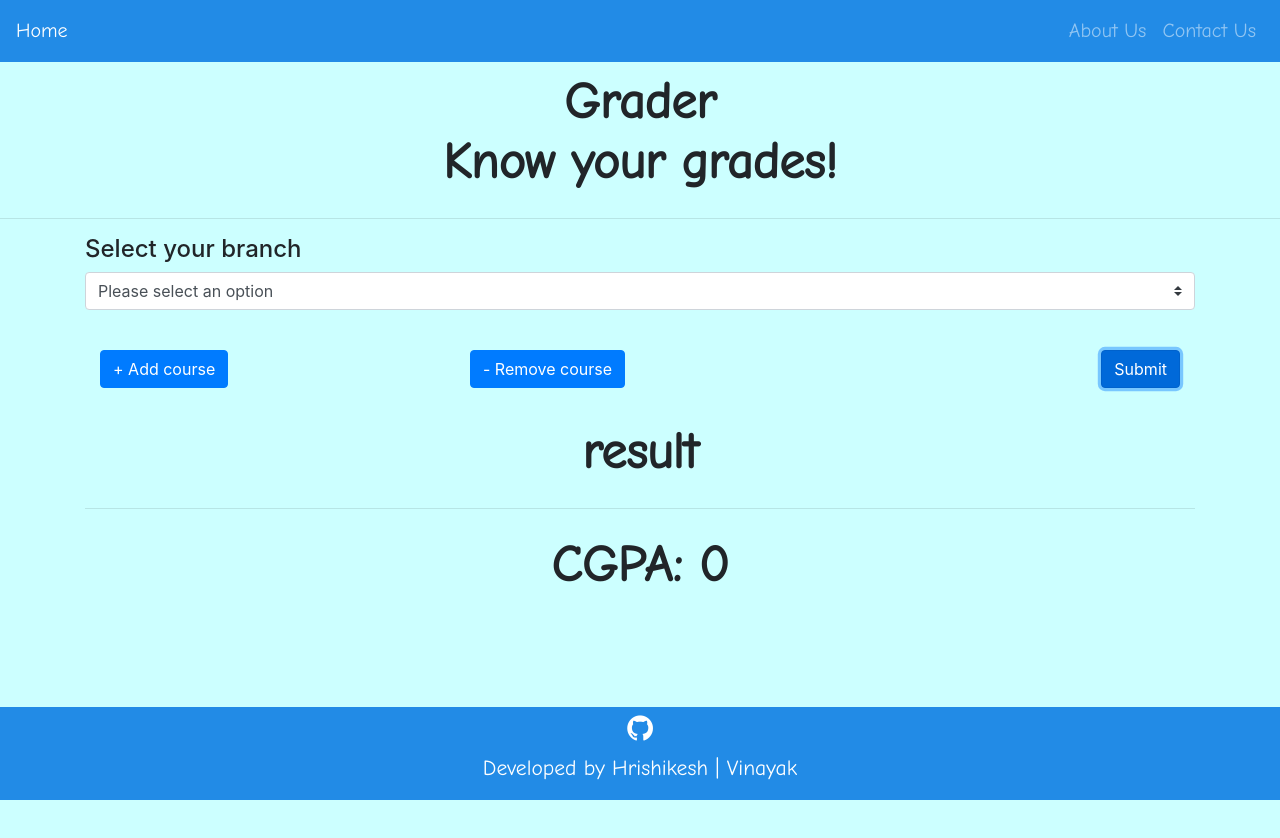
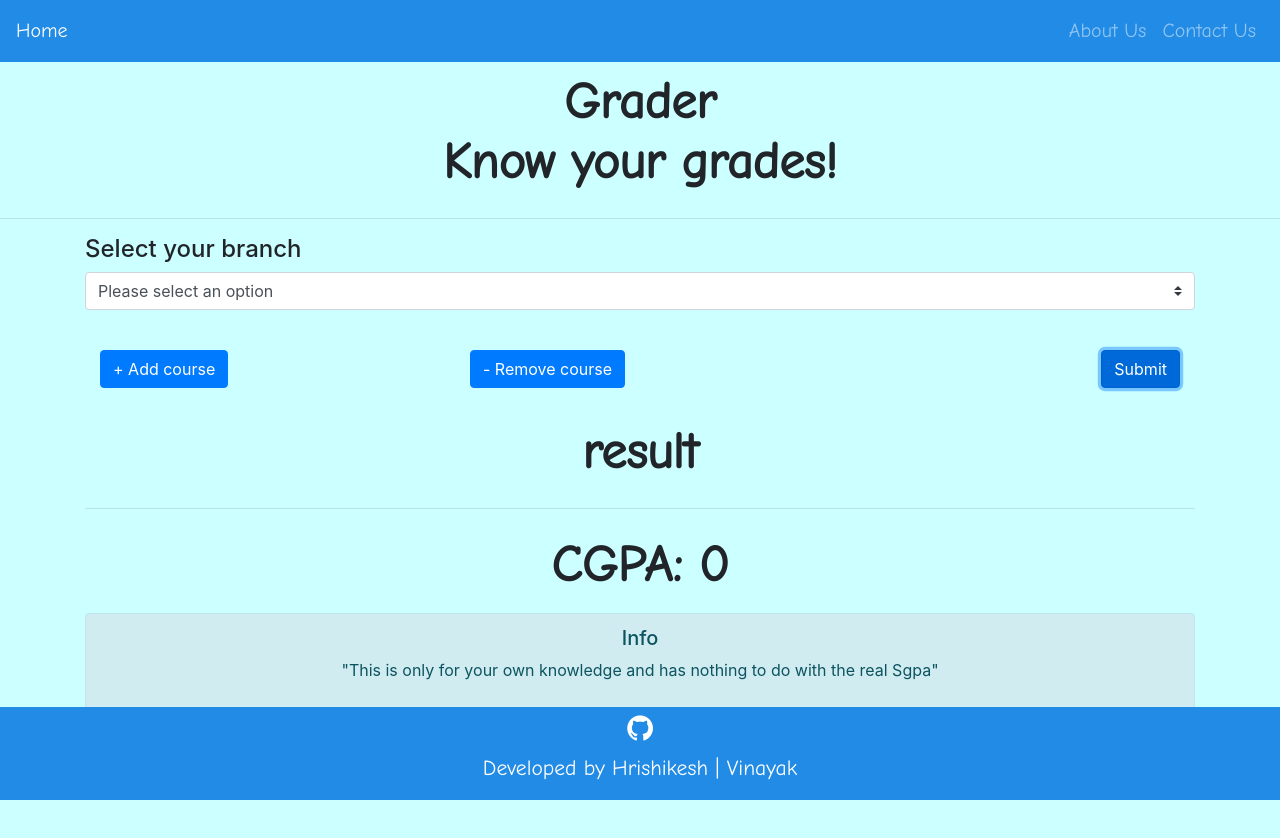
Before and after one commit to Bot-Academia/Grader, a Vue app: page / in a window 1280 px wide. Both pictures are taken after a click on the button "Submit". Shown: the top 838 px of the page. Before the commit the page ends 800 px from the top, so only its background shows below. Built offline with nearby package versions, Linux system fonts and the light colour scheme.

Commit message:
info box

```diff
--- a/src/components/home.vue
+++ b/src/components/home.vue
@@ -62,6 +62,10 @@
       <h1>result</h1>
       <hr />
       <h1>CGPA: {{ cgpa }}</h1>
+      <b-alert show variant="info" style="text-align: center">
+        <h5>Info</h5>
+        <p>"This is only for your own knowledge
+          and has nothing to do with the real Sgpa"</p></b-alert>
     </div>
   </div>
 </template>
```
